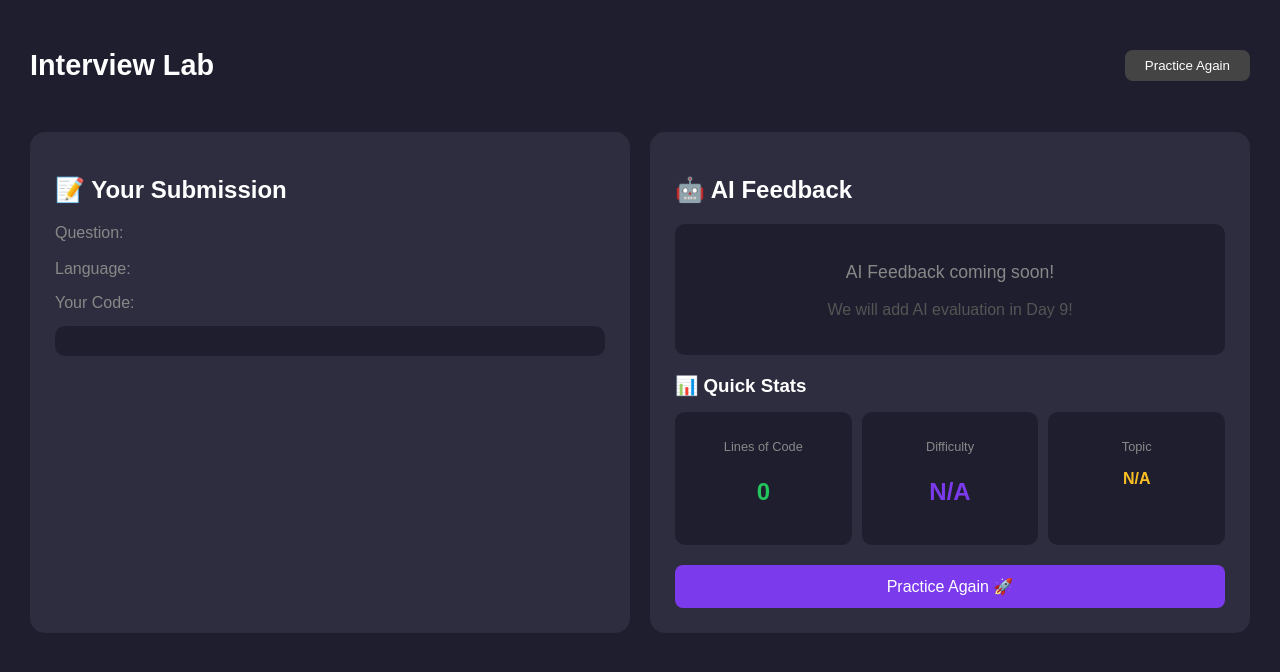
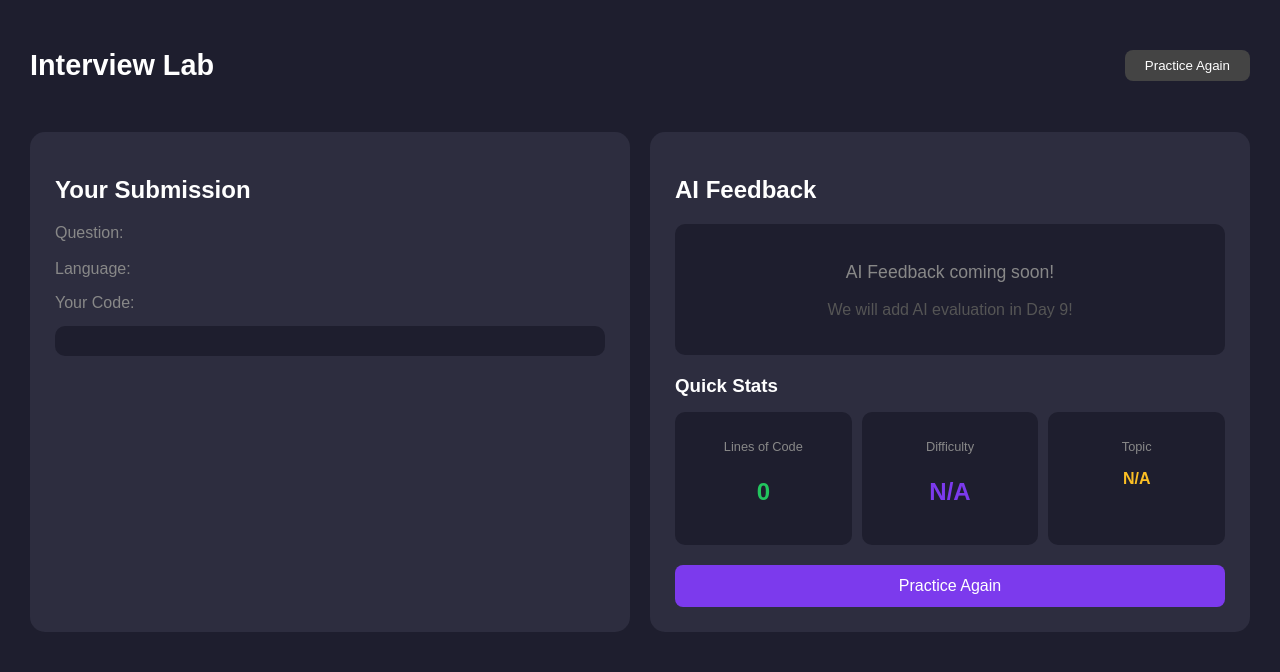
Before and after one commit to naziyabdul/interview-lab, a React (Create React App) app: page /feedback in a window 1280 px wide. Shown: the top 672 px of the page. Built offline with nearby package versions, Linux system fonts and the light colour scheme.

Commit message:
added feedback page

```diff
--- a/src/pages/Feedback.jsx
+++ b/src/pages/Feedback.jsx
@@ -20,7 +20,7 @@ function Feedback() {
       <div style={{display:'flex',gap:'20px'}}>
 
         <div style={{flex:1,backgroundColor:'#2d2d3f',borderRadius:'15px',padding:'25px'}}>
-          <h2 style={{marginBottom:'20px'}}>📝 Your Submission</h2>
+          <h2 style={{marginBottom:'20px'}}>Your Submission</h2>
           <div style={{marginBottom:'15px'}}>
             <p style={{color:'#888',marginBottom:'5px'}}>Question:</p>
             <p style={{color:'white',fontSize:'1.1rem'}}>{question?.title}</p>
@@ -38,7 +38,7 @@ function Feedback() {
         </div>
 
         <div style={{flex:1,backgroundColor:'#2d2d3f',borderRadius:'15px',padding:'25px'}}>
-          <h2 style={{marginBottom:'20px'}}>🤖 AI Feedback</h2>
+          <h2 style={{marginBottom:'20px'}}>AI Feedback</h2>
           <div style={{backgroundColor:'#1e1e2e',borderRadius:'10px',padding:'20px',textAlign:'center'}}>
             <p style={{color:'#888',fontSize:'1.1rem'}}>
               AI Feedback coming soon!
@@ -49,7 +49,7 @@ function Feedback() {
           </div>
 
           <div style={{marginTop:'20px'}}>
-            <h3 style={{marginBottom:'15px'}}>📊 Quick Stats</h3>
+            <h3 style={{marginBottom:'15px'}}>Quick Stats</h3>
             <div style={{display:'flex',gap:'10px'}}>
               <div style={{flex:1,backgroundColor:'#1e1e2e',borderRadius:'10px',padding:'15px',textAlign:'center'}}>
                 <p style={{color:'#888',fontSize:'0.8rem'}}>Lines of Code</p>
@@ -75,7 +75,7 @@ function Feedback() {
           <button
             onClick={() => navigate('/mode')}
             style={{marginTop:'20px',padding:'12px',backgroundColor:'#7c3aed',color:'white',border:'none',borderRadius:'8px',cursor:'pointer',fontSize:'1rem',width:'100%'}}>
-            Practice Again 🚀
+            Practice Again
           </button>
         </div>
 
```
